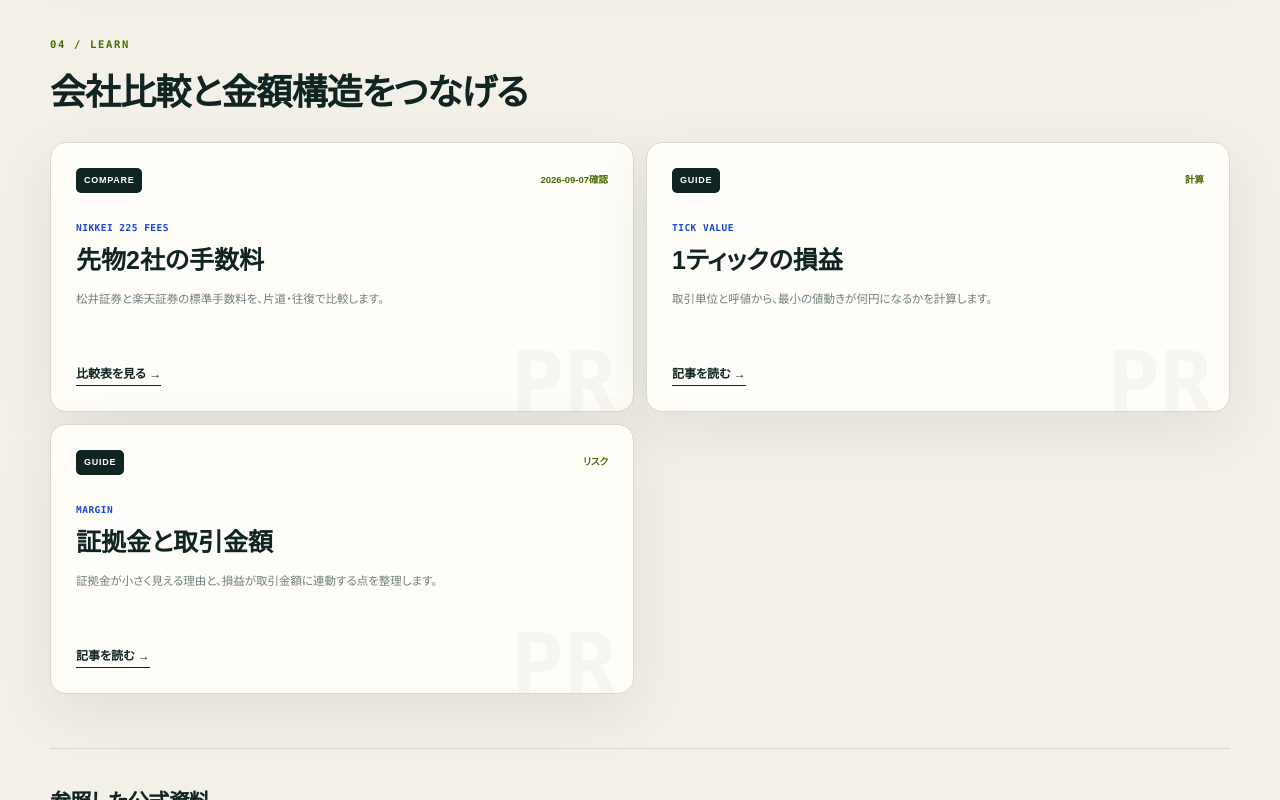
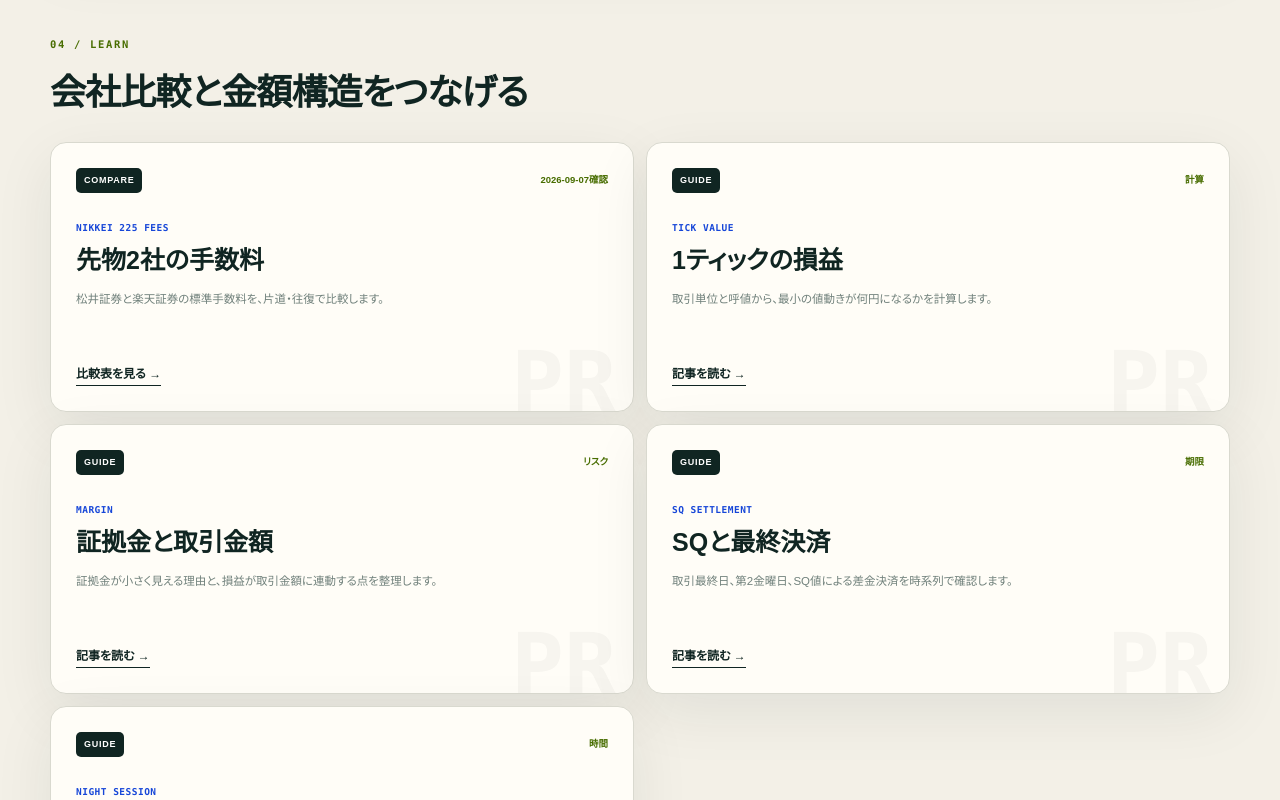
Before and after one commit to mrok18/hanbaijo, a Next.js app: page /futures in a window 1280 px wide. Shown: the part 2000-2800 px from the top of the page. Built offline with nearby package versions, Linux system fonts and the light colour scheme.

Commit message:
feat: link futures settlement guides

```diff
--- a/app/futures/page.tsx
+++ b/app/futures/page.tsx
@@ -93,6 +93,8 @@ export default function FuturesPage() {
           <article className="affiliate-card"><div className="affiliate-card-head"><span>COMPARE</span><b>2026-09-07確認</b></div><p className="affiliate-category">NIKKEI 225 FEES</p><h3>先物2社の手数料</h3><p>松井証券と楽天証券の標準手数料を、片道・往復で比較します。</p><Link href="/futures/nikkei225-fee-comparison">比較表を見る →</Link></article>
           <article className="affiliate-card"><div className="affiliate-card-head"><span>GUIDE</span><b>計算</b></div><p className="affiliate-category">TICK VALUE</p><h3>1ティックの損益</h3><p>取引単位と呼値から、最小の値動きが何円になるかを計算します。</p><Link href="/articles/futures-tick-value">記事を読む →</Link></article>
           <article className="affiliate-card"><div className="affiliate-card-head"><span>GUIDE</span><b>リスク</b></div><p className="affiliate-category">MARGIN</p><h3>証拠金と取引金額</h3><p>証拠金が小さく見える理由と、損益が取引金額に連動する点を整理します。</p><Link href="/articles/futures-margin">記事を読む →</Link></article>
+          <article className="affiliate-card"><div className="affiliate-card-head"><span>GUIDE</span><b>期限</b></div><p className="affiliate-category">SQ SETTLEMENT</p><h3>SQと最終決済</h3><p>取引最終日、第2金曜日、SQ値による差金決済を時系列で確認します。</p><Link href="/articles/nikkei225-futures-sq-settlement">記事を読む →</Link></article>
+          <article className="affiliate-card"><div className="affiliate-card-head"><span>GUIDE</span><b>時間</b></div><p className="affiliate-category">NIGHT SESSION</p><h3>日中・夜間の取引時間</h3><p>17時から翌6時までのナイトセッションと取引日の区切りを整理します。</p><Link href="/articles/nikkei225-futures-night-session">記事を読む →</Link></article>
         </div>
       </section>
 
```
